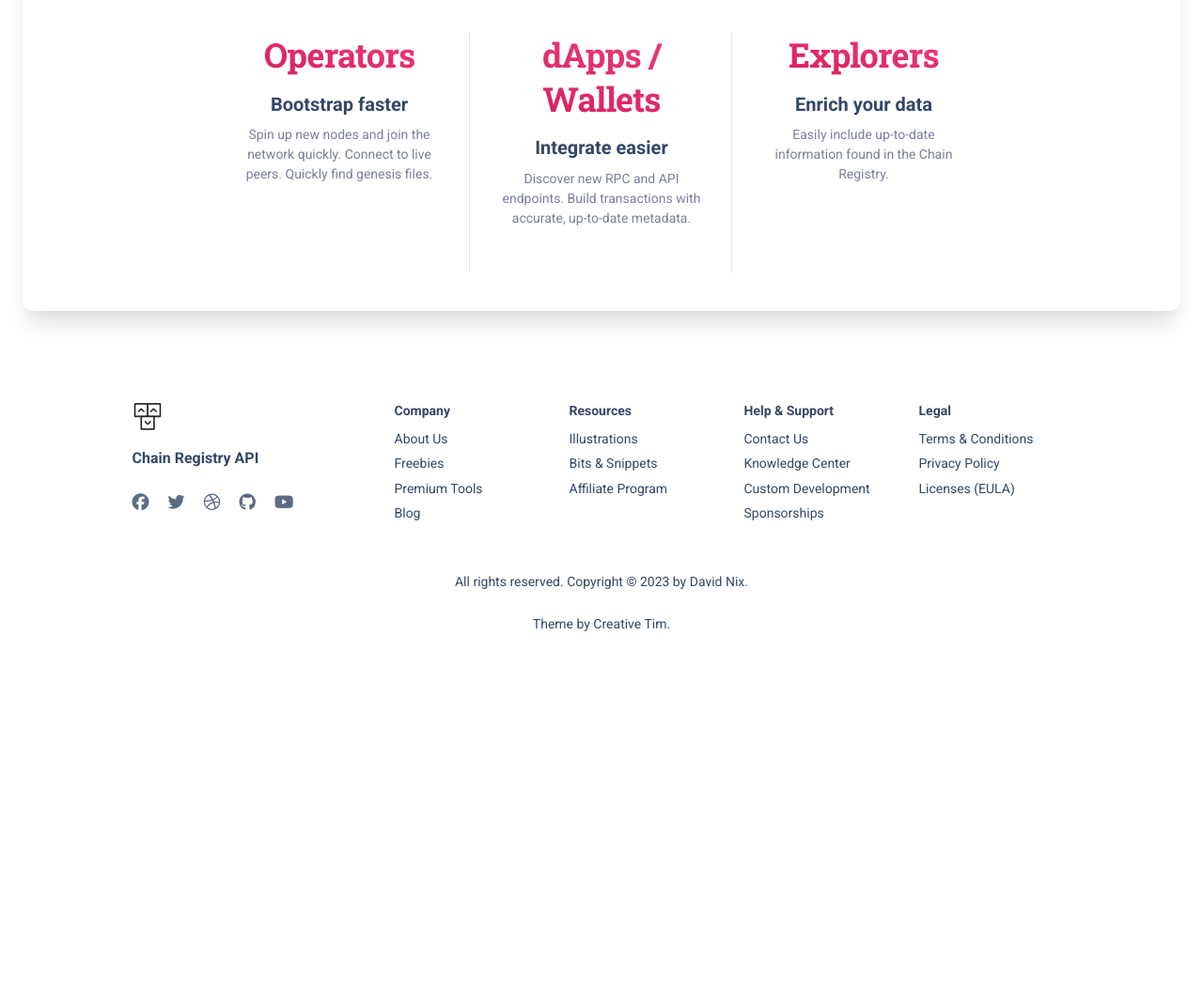
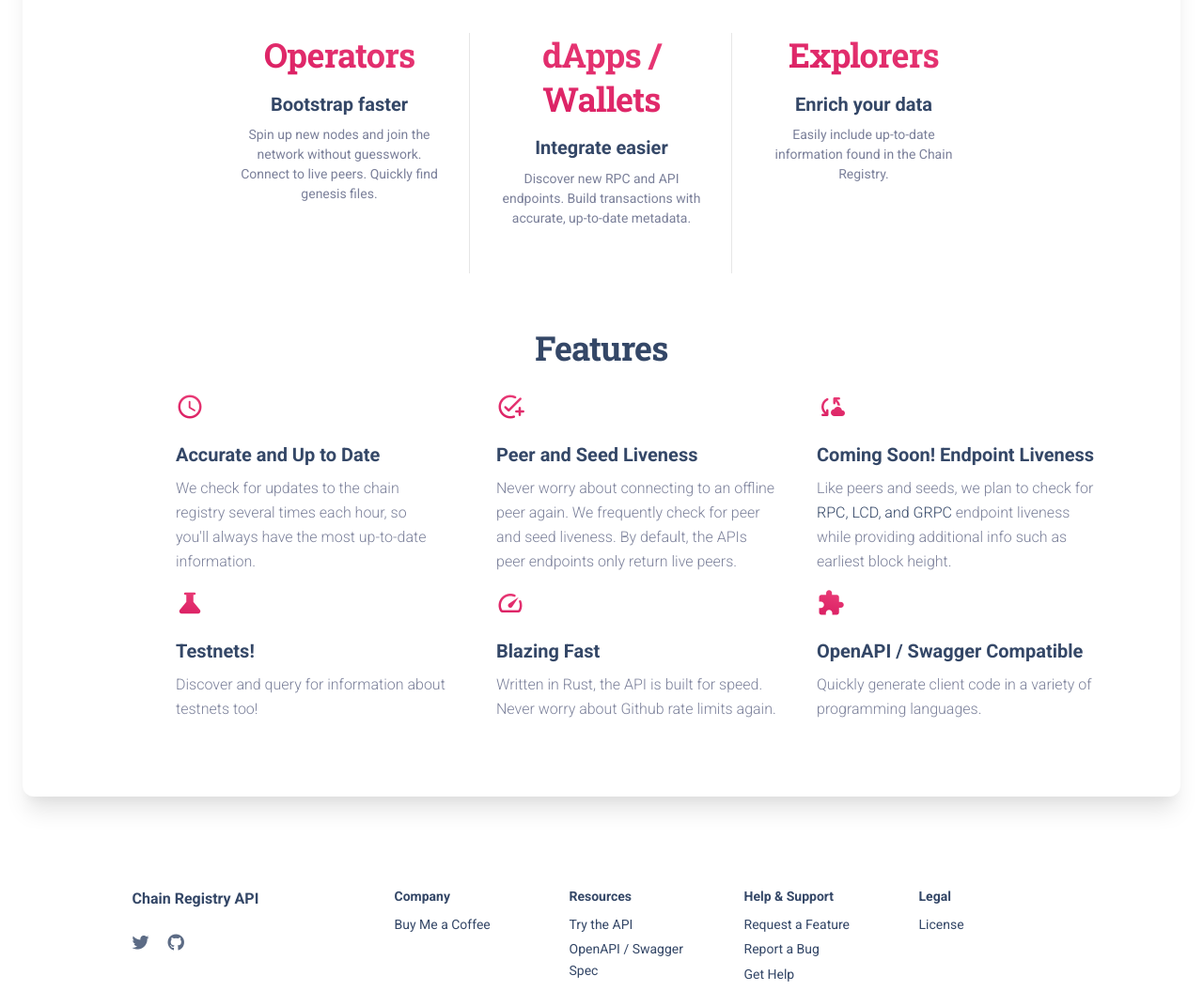
Before and after one commit to system-zero-labs/chain-registry-api, a plain HTML site: page static/index.html in a window 1280 px wide. Shown: the part 660-1715 px from the top of the page at 94% size. Before the commit the page ends 1359 px from the top, so only its background shows below. Drawn offline with Linux system fonts and the light colour scheme.

Commit message:
Features and footer

```diff
--- a/static/index.html
+++ b/static/index.html
@@ -66,6 +66,7 @@
 </div>
 <!--Main-->
 <div class="card card-body shadow-xl mx-3 mx-md-4 mt-n6">
+    <!--Audience-->
     <section class="pt-3 pb-4" id="count-stats">
         <div class="container">
             <div class="section text-center">
@@ -78,7 +79,9 @@
                             <div class="p-3 text-center">
                                 <h2 class="text-gradient text-primary">Operators</h2>
                                 <h5 class="mt-3">Bootstrap faster</h5>
-                                <p class="text-sm font-weight-normal">Spin up new nodes and join the network quickly. Connect to live peers. Quickly find genesis files.</p>
+                                <p class="text-sm font-weight-normal">Spin up new nodes and join the network without
+                                    guesswork.
+                                    Connect to live peers. Quickly find genesis files.</p>
                             </div>
                             <hr class="vertical dark">
                         </div>
@@ -86,7 +89,8 @@
                             <div class="p-3 text-center">
                                 <h2 class="text-gradient text-primary">dApps / Wallets</h2>
                                 <h5 class="mt-3">Integrate easier</h5>
-                                <p class="text-sm font-weight-normal">Discover new RPC and API endpoints. Build transactions with accurate, up-to-date metadata.</p>
+                                <p class="text-sm font-weight-normal">Discover new RPC and API endpoints. Build
+                                    transactions with accurate, up-to-date metadata.</p>
                             </div>
                             <hr class="vertical dark">
                         </div>
@@ -94,7 +98,8 @@
                             <div class="p-3 text-center">
                                 <h2 class="text-gradient text-primary">Explorers</h2>
                                 <h5 class="mt-3">Enrich your data</h5>
-                                <p class="text-sm font-weight-normal">Easily include up-to-date information found in the Chain Registry.</p>
+                                <p class="text-sm font-weight-normal">Easily include up-to-date information found in the
+                                    Chain Registry.</p>
                             </div>
                         </div>
                     </div>
@@ -102,6 +107,71 @@
             </div>
         </div>
     </section>
+
+    <!--Features-->
+    <section class="my-3 py-3">
+        <div class="container">
+            <div class="section text-center">
+                <h2 class="title">Features</h2>
+            </div>
+            <div class="row align-items-center py-3">
+                <div class="col-lg-11 ms-auto">
+                    <div class="row justify-content-start">
+                        <div class="col-md-4">
+                            <div class="info">
+                                <i class="material-icons text-gradient text-primary text-3xl">schedule</i>
+                                <h5 class="font-weight-bolder mt-3">Accurate and Up to Date</h5>
+                                <p class="pe-5">We check for updates to the chain registry several times each hour, so
+                                    you'll always have the most up-to-date information.</p>
+                            </div>
+                        </div>
+                        <div class="col-md-4">
+                            <div class="info">
+                                <i class="material-icons text-gradient text-primary text-3xl">add_task</i>
+                                <h5 class="font-weight-bolder mt-3">Peer and Seed Liveness</h5>
+                                <p class="pe-3">Never worry about connecting to an offline peer again. We frequently
+                                    check for peer and seed liveness. By default, the APIs peer endpoints only return
+                                    live peers.</p>
+                            </div>
+                        </div>
+                        <div class="col-md-4">
+                            <div class="info">
+                                <i class="material-icons text-gradient text-primary text-3xl">cloud_sync</i>
+                                <h5 class="font-weight-bolder mt-3">Coming Soon! Endpoint Liveness</h5>
+                                <p class="pe-3">Like peers and seeds, we plan to check for <a
+                                        href="https://docs.cosmos.network/main/core/grpc_rest">RPC, LCD, and
+                                    GRPC</a> endpoint
+                                    liveness while providing additional info such as earliest block height.</p>
+                            </div>
+                        </div>
+                        <div class="col-md-4">
+                            <div class="info">
+                                <i class="material-icons text-gradient text-primary text-3xl">science</i>
+                                <h5 class="font-weight-bolder mt-3">Testnets!</h5>
+                                <p class="pe-3">Discover and query for information about testnets too!</p>
+                            </div>
+                        </div>
+                        <div class="col-md-4">
+                            <div class="info">
+                                <i class="material-icons text-gradient text-primary text-3xl">speed</i>
+                                <h5 class="font-weight-bolder mt-3">Blazing Fast</h5>
+                                <p class="pe-3">Written in Rust, the API is built for speed. Never worry about Github
+                                    rate limits again.</p>
+                            </div>
+                        </div>
+                        <div class="col-md-4">
+                            <div class="info">
+                                <i class="material-icons text-gradient text-primary text-3xl">extension</i>
+                                <h5 class="font-weight-bolder mt-3">OpenAPI / Swagger Compatible</h5>
+                                <p class="pe-3">Quickly generate client code in a variety of programming languages.</p>
+                            </div>
+                        </div>
+                    </div>
+                </div>
+            </div>
+        </div>
+    </section>
+
 </div>
 
 <!--Footer-->
@@ -110,37 +180,18 @@
         <div class=" row">
             <div class="col-md-3 mb-4 ms-auto">
                 <div>
-                    <a href="https://www.creative-tim.com/product/material-kit">
-                        <img src="./assets/img/logo-ct-dark.png" class="mb-3 footer-logo" alt="main_logo">
-                    </a>
                     <h6 class="font-weight-bolder mb-4">Chain Registry API</h6>
                 </div>
                 <div>
                     <ul class="d-flex flex-row ms-n3 nav">
                         <li class="nav-item">
-                            <a class="nav-link pe-1" href="https://www.facebook.com/CreativeTim/" target="_blank">
-                                <i class="fab fa-facebook text-lg opacity-8"></i>
+                            <a class="nav-link pe-1" href="https://twitter.com/davidnix_" target="_blank">
+                                <i class="fa fa-twitter text-lg opacity-8"></i>
                             </a>
                         </li>
                         <li class="nav-item">
-                            <a class="nav-link pe-1" href="https://twitter.com/creativetim" target="_blank">
-                                <i class="fab fa-twitter text-lg opacity-8"></i>
-                            </a>
-                        </li>
-                        <li class="nav-item">
-                            <a class="nav-link pe-1" href="https://dribbble.com/creativetim" target="_blank">
-                                <i class="fab fa-dribbble text-lg opacity-8"></i>
-                            </a>
-                        </li>
-                        <li class="nav-item">
-                            <a class="nav-link pe-1" href="https://github.com/creativetimofficial" target="_blank">
-                                <i class="fab fa-github text-lg opacity-8"></i>
-                            </a>
-                        </li>
-                        <li class="nav-item">
-                            <a class="nav-link pe-1" href="https://www.youtube.com/channel/UCVyTG4sCw-rOvB9oHkzZD1w"
-                               target="_blank">
-                                <i class="fab fa-youtube text-lg opacity-8"></i>
+                            <a class="nav-link pe-1" href="https://github.com" target="_blank">
+                                <i class="fa fa-github text-lg opacity-8"></i>
                             </a>
                         </li>
                     </ul>
@@ -151,23 +202,8 @@
                     <h6 class="text-sm">Company</h6>
                     <ul class="flex-column ms-n3 nav">
                         <li class="nav-item">
-                            <a class="nav-link" href="https://www.creative-tim.com/presentation" target="_blank">
-                                About Us
-                            </a>
-                        </li>
-                        <li class="nav-item">
-                            <a class="nav-link" href="https://www.creative-tim.com/templates/free" target="_blank">
-                                Freebies
-                            </a>
-                        </li>
-                        <li class="nav-item">
-                            <a class="nav-link" href="https://www.creative-tim.com/templates/premium" target="_blank">
-                                Premium Tools
-                            </a>
-                        </li>
-                        <li class="nav-item">
-                            <a class="nav-link" href="https://www.creative-tim.com/blog" target="_blank">
-                                Blog
+                            <a class="nav-link" href="https://www.buymeacoffee.com/dnix" target="_blank">
+                                Buy Me a Coffee
                             </a>
                         </li>
                     </ul>
@@ -178,18 +214,13 @@
                     <h6 class="text-sm">Resources</h6>
                     <ul class="flex-column ms-n3 nav">
                         <li class="nav-item">
-                            <a class="nav-link" href="https://iradesign.io/" target="_blank">
-                                Illustrations
+                            <a class="nav-link" href="https://chainregistry.xyz/v1-api-docs">
+                                Try the API
                             </a>
                         </li>
                         <li class="nav-item">
-                            <a class="nav-link" href="https://www.creative-tim.com/bits" target="_blank">
-                                Bits & Snippets
-                            </a>
-                        </li>
-                        <li class="nav-item">
-                            <a class="nav-link" href="https://www.creative-tim.com/affiliates/new" target="_blank">
-                                Affiliate Program
+                            <a class="nav-link" href="https://chainregistry.xyz/v1-api-docs/openapi.json">
+                                OpenAPI / Swagger Spec
                             </a>
                         </li>
                     </ul>
@@ -200,24 +231,18 @@
                     <h6 class="text-sm">Help & Support</h6>
                     <ul class="flex-column ms-n3 nav">
                         <li class="nav-item">
-                            <a class="nav-link" href="https://www.creative-tim.com/contact-us" target="_blank">
-                                Contact Us
+                            <a class="nav-link" href="TODO-github issues" target="_blank">
+                                Request a Feature
                             </a>
                         </li>
                         <li class="nav-item">
-                            <a class="nav-link" href="https://www.creative-tim.com/knowledge-center" target="_blank">
-                                Knowledge Center
+                            <a class="nav-link" href="https://TODO-github issue" target="_blank">
+                               Report a Bug
                             </a>
                         </li>
                         <li class="nav-item">
-                            <a class="nav-link" href="https://services.creative-tim.com/?ref=ct-mk2-footer"
-                               target="_blank">
-                                Custom Development
-                            </a>
-                        </li>
-                        <li class="nav-item">
-                            <a class="nav-link" href="https://www.creative-tim.com/sponsorships" target="_blank">
-                                Sponsorships
+                            <a class="nav-link" href="TODO-github discussions" target="_blank">
+                                Get Help
                             </a>
                         </li>
                     </ul>
@@ -228,20 +253,8 @@
                     <h6 class="text-sm">Legal</h6>
                     <ul class="flex-column ms-n3 nav">
                         <li class="nav-item">
-                            <a class="nav-link" href="https://www.creative-tim.com/knowledge-center/terms-of-service/"
-                               target="_blank">
-                                Terms & Conditions
-                            </a>
-                        </li>
-                        <li class="nav-item">
-                            <a class="nav-link" href="https://www.creative-tim.com/knowledge-center/privacy-policy/"
-                               target="_blank">
-                                Privacy Policy
-                            </a>
-                        </li>
-                        <li class="nav-item">
-                            <a class="nav-link" href="https://www.creative-tim.com/license" target="_blank">
-                                Licenses (EULA)
+                            <a class="nav-link" href="https://TODO" target="_blank">
+                                License
                             </a>
                         </li>
                     </ul>
```
